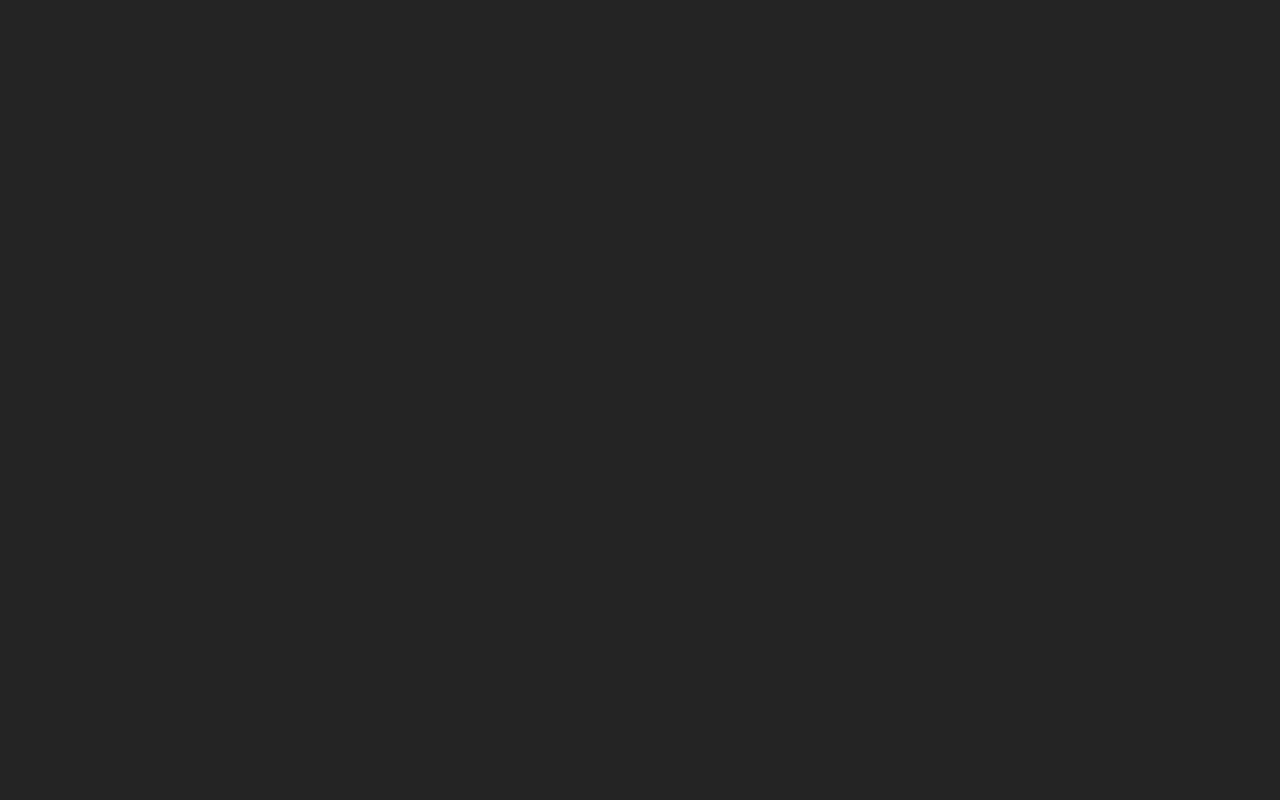
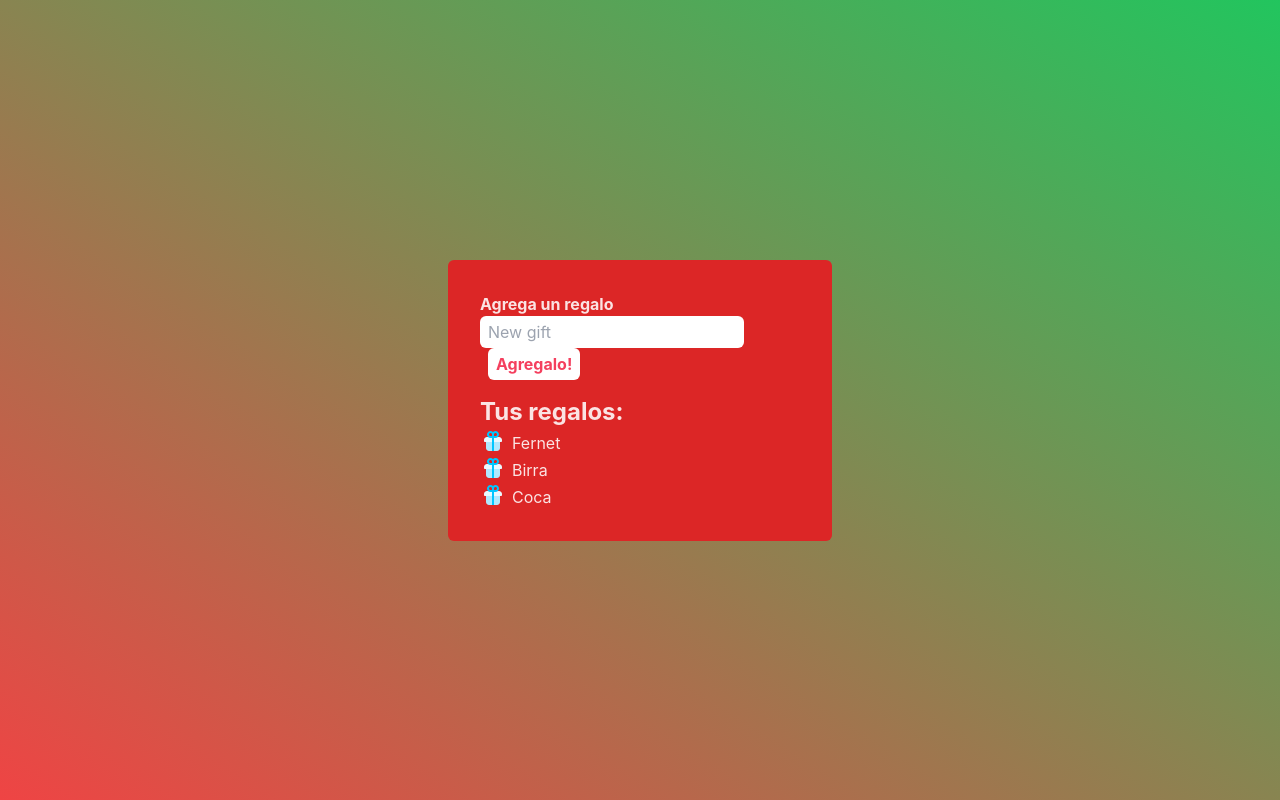
Before and after one commit to AllegriM/adviency, a React (Vite) app: page / in a window 1280 px wide. Built offline with nearby package versions, Linux system fonts and the light colour scheme.

Commit message:
feat: :sparkles: Day3: Adding an input to add new gifts

```diff
--- a/src/App.tsx
+++ b/src/App.tsx
@@ -1,8 +1,55 @@
+import { useState } from "react"
 
 function App() {
 
+  const [gifts, setGifts] = useState<string[]>(["Fernet", "Birra", "Coca"])
+
+  const [newGift, setNewGift] = useState<string>("")
+
+  const handleSubmitGift = (e : React.MouseEvent<HTMLButtonElement, MouseEvent>) => {
+    e.preventDefault()
+    if(newGift) setGifts([...gifts, newGift])
+    setNewGift("")
+  }
+
   return (
-    <div className="App"></div>
+    <div className="App bg-gradient-to-tr from-red-500 to-green-500 min-h-screen grid">
+      <div className="max-w-sm m-auto bg-red-600 p-8 rounded-md text-left">
+        <form action="" className="mb-4 gap-1">
+          <label htmlFor="gift" className="font-bold">Agrega un regalo</label>
+          <input
+            onChange={(e) => setNewGift(e.target.value)}
+            value={newGift}
+            type="text"
+            name="gift"
+            id="gift"
+            placeholder="New gift"
+            className="bg-white p-1 px-2 rounded-md text-black"/>
+          <button
+            onClick={(e) => handleSubmitGift(e)}
+            className="ml-2 text-rose-500 font-bold bg-white p-1 px-2 rounded-md">
+            Agregalo!
+          </button>
+        </form>
+        <h2 className="text-left font-bold text-2xl">Tus regalos:</h2>
+        <ul>
+          {
+            gifts.map(gift => {
+              return(
+                <li key={gift} className="text-left flex items-center gap-2">
+                  <svg xmlns="http://www.w3.org/2000/svg" width="24" height="24" viewBox="0 0 24 24" fill="none">
+                    <path d="M21 13.0002H5C4.44803 13.0006 4.00031 12.5534 4 12.0014C4 12.001 4 12.0006 4 12.0002V11.0002C4.00181 9.34413 5.34389 8.00205 7 8.00024H19C20.6561 8.00205 21.9982 9.34413 22 11.0002V12.0002C22.0003 12.5522 21.5531 12.9999 21.0011 13.0002C21.0008 13.0002 21.0004 13.0002 21 13.0002Z" fill="#E9F8FE"></path>
+                    <path d="M6 13.0004V19.0004C6.00183 20.6565 7.34387 21.9985 9 22.0004H17C18.6561 21.9985 19.9982 20.6565 20 19.0004V13.0004H6Z" fill="#B0E8FD"></path>
+                    <path d="M15.5 2.00024C14.5579 2.00064 13.656 2.38242 13 3.05859C11.6503 1.67662 9.43577 1.6505 8.05381 3.00024C6.67185 4.34998 6.64572 6.56447 7.99546 7.94643C8.65417 8.62087 9.55725 9.00085 10.5 9.00024H12V22.0002H14V9.00024H15.5C17.433 9.00024 19 7.43324 19 5.50024C19 3.56724 17.433 2.00024 15.5 2.00024ZM9 5.50024C9 4.67181 9.67157 4.00024 10.5 4.00024C11.3284 4.00024 12 4.67181 12 5.50024V7.00024H10.5C9.67195 6.99934 9.0009 6.32829 9 5.50024ZM15.5 7.00024H14V5.50024C14 4.67181 14.6716 4.00024 15.5 4.00024C16.3284 4.00024 17 4.67181 17 5.50024C17 6.32867 16.3284 7.00024 15.5 7.00024Z" fill="#00C6FF"></path>
+                  </svg>
+                  <p className="mt-[3px]">{gift}</p>
+                </li>
+              )
+            })
+          }
+        </ul>
+      </div>
+    </div>
   )
 }
 
--- a/src/index.css
+++ b/src/index.css
@@ -1,6 +1,12 @@
 @tailwind base;
 @tailwind components;
 @tailwind utilities;
+
+*{
+  margin: 0;
+  padding: 0;
+  box-sizing: border-box;
+}
 
 :root {
   font-family: Inter, Avenir, Helvetica, Arial, sans-serif;
@@ -18,10 +24,3 @@
   -moz-osx-font-smoothing: grayscale;
   -webkit-text-size-adjust: 100%;
 }
-
-#root {
-  max-width: 1280px;
-  margin: 0 auto;
-  padding: 2rem;
-  text-align: center;
-}
```
